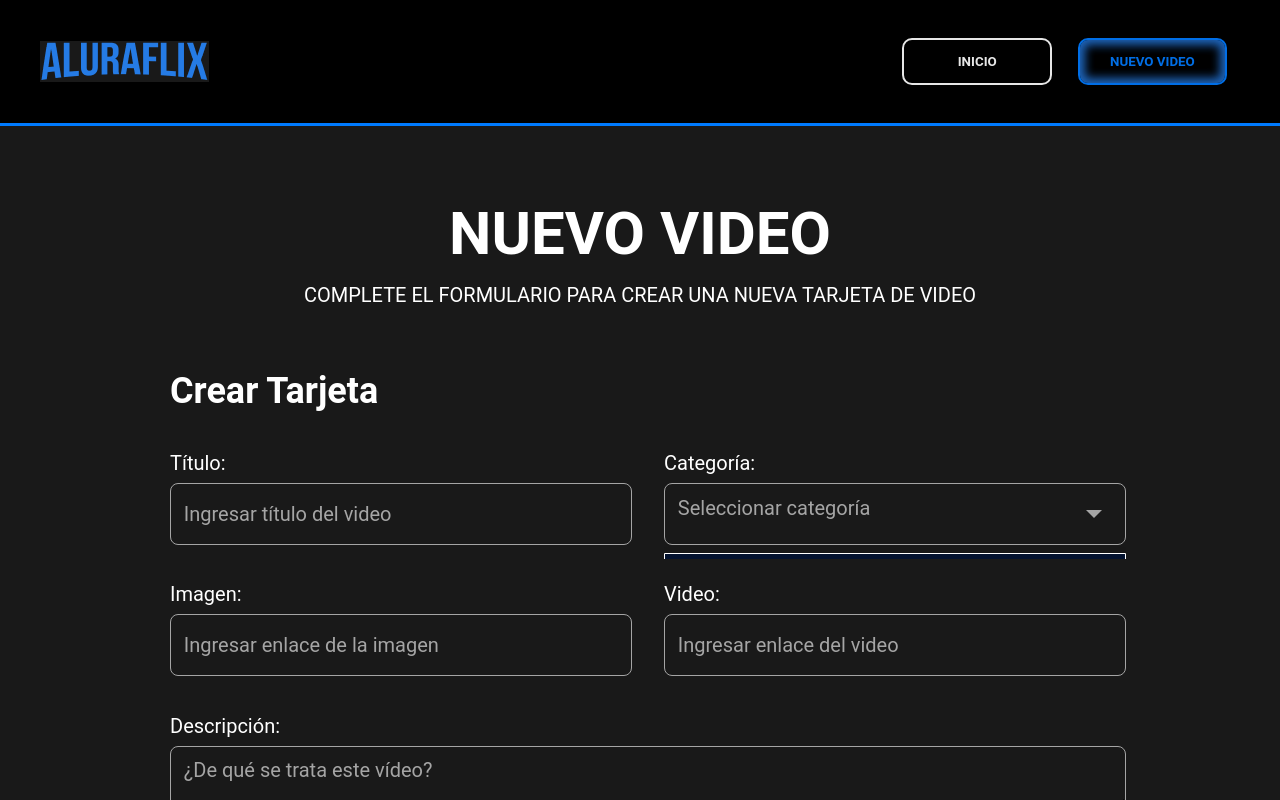
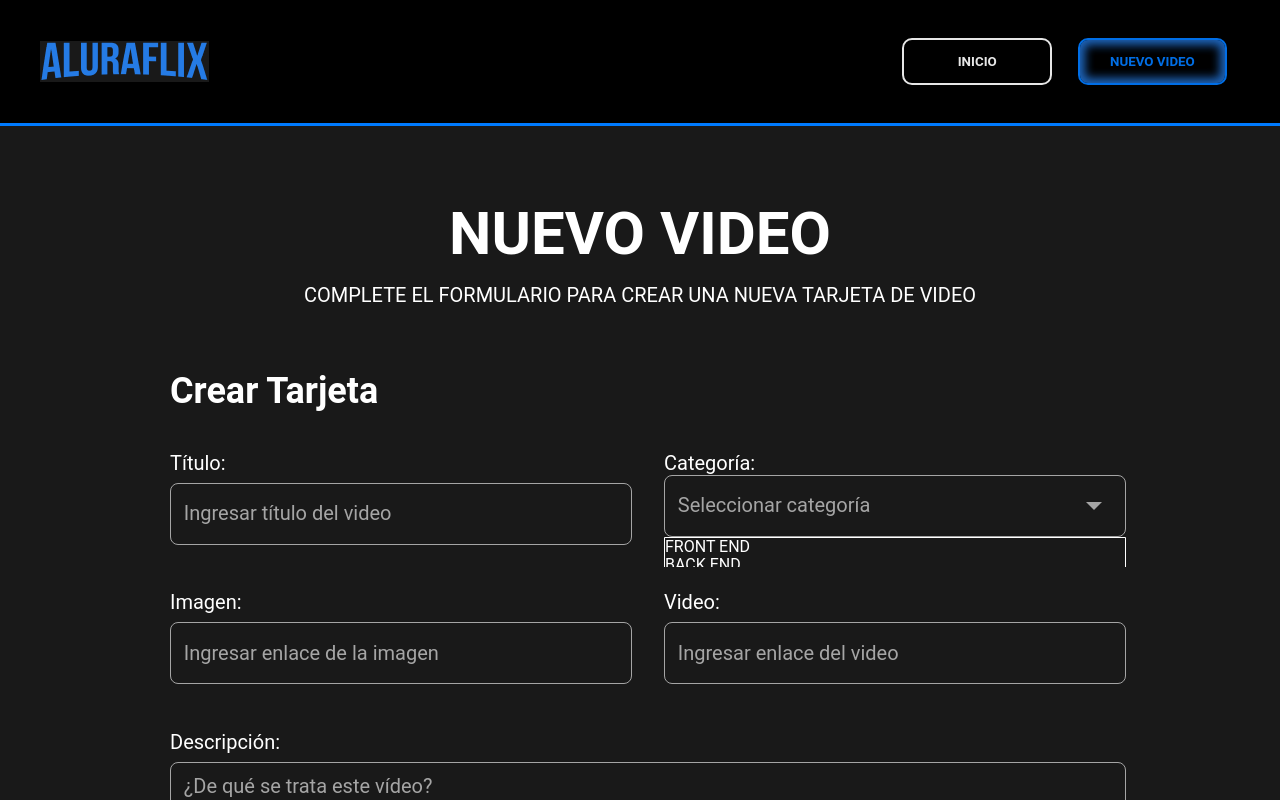
Before and after one commit to Mariq12/challenge-aluraflix, a React (Vite) app: page /newVideo in a window 1280 px wide. Both pictures are taken after a click on the icon 1094 px from the left and 513 px from the top of the page. Shown: the top 800 px of the page. Built offline with nearby package versions, Linux system fonts and the light colour scheme.

Commit message:
Cambie la clase para que sea dinámica las opciones

```diff
--- a/src/components/modal/Modal.css
+++ b/src/components/modal/Modal.css
@@ -53,7 +53,7 @@
 .modal-form {
     display: flex;
     flex-direction: column;
-    gap: 1rem;
+    gap: 1.25rem;
     background: var(--color-bg-edit);
     align-self: center;
     text-align: left;
@@ -73,7 +73,7 @@
 .modal-form-input {
     background: var(--color-bg-edit);
     color: var(--color-light-gray);
-    margin-top: 1rem;
+    margin-top: 0.5rem;
     border: 3px solid var(--color-blue-light);
     width: 100%;
     padding: 10px;
@@ -94,6 +94,9 @@
     outline: none;
 }
 
+.modal-form-option {
+    margin-bottom: 0 !important;
+}
 .input-with-icon {
     display: flex;
     align-items: center;
@@ -118,7 +121,22 @@
 .modal-form-option{
     background: var(--color-bg-edit) !important;
     border: 3px solid var(--color-blue-light) !important;
+}
 
+.dropdown-option {
+    padding: 0.5rem;
+    cursor: pointer;
+    transition: background-color 0.3s ease;
+    color: var(--color-white-smoke);
+    position: relative;
+    background-color: var(--color-bg-edit);
+    margin-top: 0;
+}
+
+.dropdown-option:hover {
+    background-color: var(--color-blue);
+    color: var(--color-white);
+    font-weight: bold;
 }
 
 .selected-value {
--- a/src/components/modal/Modal.jsx
+++ b/src/components/modal/Modal.jsx
@@ -80,7 +80,8 @@ const Modal = ({ card, isOpen, onClose, onSave }) => {
                         {errors.title && <span className="error-message">{errors.title}</span>}
                     </label>
                     <OptionList
-                        clase={`modal-form-input ${errors.photo ? 'error' : ''}`}
+                        clase={`modal-form-input modal-form-option ${errors.photo ? 'error' : ''}`}
+                        clase2='dropdown-option'
                         value={formData.team}
                         onChange={(e) => handleChange({ target: { name: 'team', value: e.target.value } })}
                         options={categoryData}
--- a/src/components/optionList/OptionList.css
+++ b/src/components/optionList/OptionList.css
@@ -7,7 +7,6 @@
 
 .option-list label {
     font-size: 1.25rem;
-    padding-bottom: 0.5rem;
 }
 
 .input-with-icon {
@@ -58,17 +57,3 @@
 .input-with-icon.open .dropdown-options {
     display: block;
 }
-.dropdown-option {
-    padding: 10px;
-    cursor: pointer;
-    transition: background-color 0.3s ease;
-    color: var(--color-white-smoke);
-    position: relative;
-    background-color: var(--color-bg-edit);
-}
-
-.dropdown-option:hover {
-    background-color: var(--color-blue);
-    color: var(--color-white);
-    font-weight: bold;
-}
--- a/src/components/optionList/OptionList.jsx
+++ b/src/components/optionList/OptionList.jsx
@@ -3,7 +3,7 @@ import PropTypes from 'prop-types';
 import { IoMdArrowDropdown } from "react-icons/io";
 import './OptionList.css';
 
-const OptionList = ({ value, onChange, options, clase }) => {
+const OptionList = ({ value, onChange, options, clase, clase2 }) => {
     const [isOpen, setIsOpen] = useState(false);
     const dropdownRef = useRef(null);
 
@@ -43,7 +43,7 @@ const OptionList = ({ value, onChange, options, clase }) => {
                     {options.map((option) => (
                         <li
                             key={option.id}
-                            className="dropdown-option"
+                            className={`${clase2}`}
                             onClick={() => handleSelectOption(option.name)}
                         >
                             {option.name}
@@ -59,6 +59,7 @@ OptionList.propTypes = {
     value: PropTypes.string.isRequired,
     onChange: PropTypes.func.isRequired,
     clase: PropTypes.string.isRequired,
+    clase2: PropTypes.string.isRequired,
     options: PropTypes.arrayOf(
         PropTypes.shape({
             id: PropTypes.number.isRequired,
--- a/src/pages/newVideo/NewVideo.css
+++ b/src/pages/newVideo/NewVideo.css
@@ -81,13 +81,28 @@
     border: 1px solid var(--color-light-gray) !important;
     border-radius: 0.5rem;
     background-color: transparent;
-    height: 3.875rem;
-    margin-bottom: 0.5rem;
+    margin-bottom: 1rem;
+    outline: none;
+    transition: border-color 0.3s ease;
+    min-height: 3.875rem;
+    display: flex;
+    align-items: center;
     color: var(--color-light-gray);
+    box-sizing: border-box;
+    resize: none;
+    overflow: hidden;
 }
 
 .new-video__form-input::placeholder {
     color: var(--color-light-gray);
+}
+
+.new-video__form-option {
+    margin: 0;
+}
+
+.input-with-icon .dropdown-icon {
+    overflow-x: hidden;
 }
 
 .new-video__form-input.error::placeholder {
--- a/src/pages/newVideo/NewVideo.jsx
+++ b/src/pages/newVideo/NewVideo.jsx
@@ -111,8 +111,7 @@ function NewVideo() {
                     </div>
                     <div className="form-section__right">
                         <OptionList
-                            clase="new-video__form-input"
-                            className={`new-video__form-label ${errors.team && touchedFields.team ? 'error-label' : ''}`}
+                            clase={`new-video__form-input new-video__form-option ${errors.team && touchedFields.team ? 'error-label' : ''}`}
                             value={formData.team}
                             onChange={(e) => {
                                 handleChange({ target: { name: 'team', value: e.target.value } });
```
